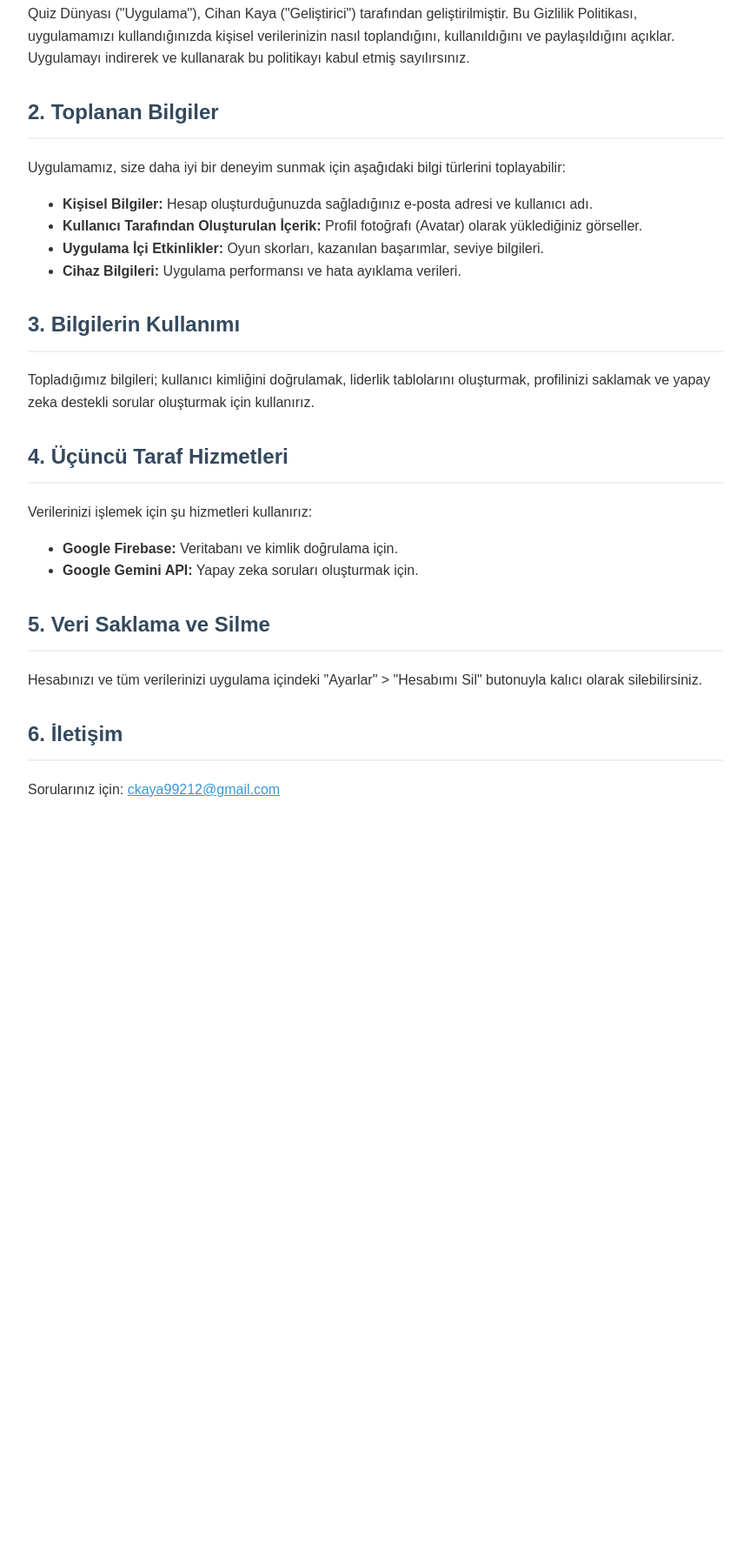
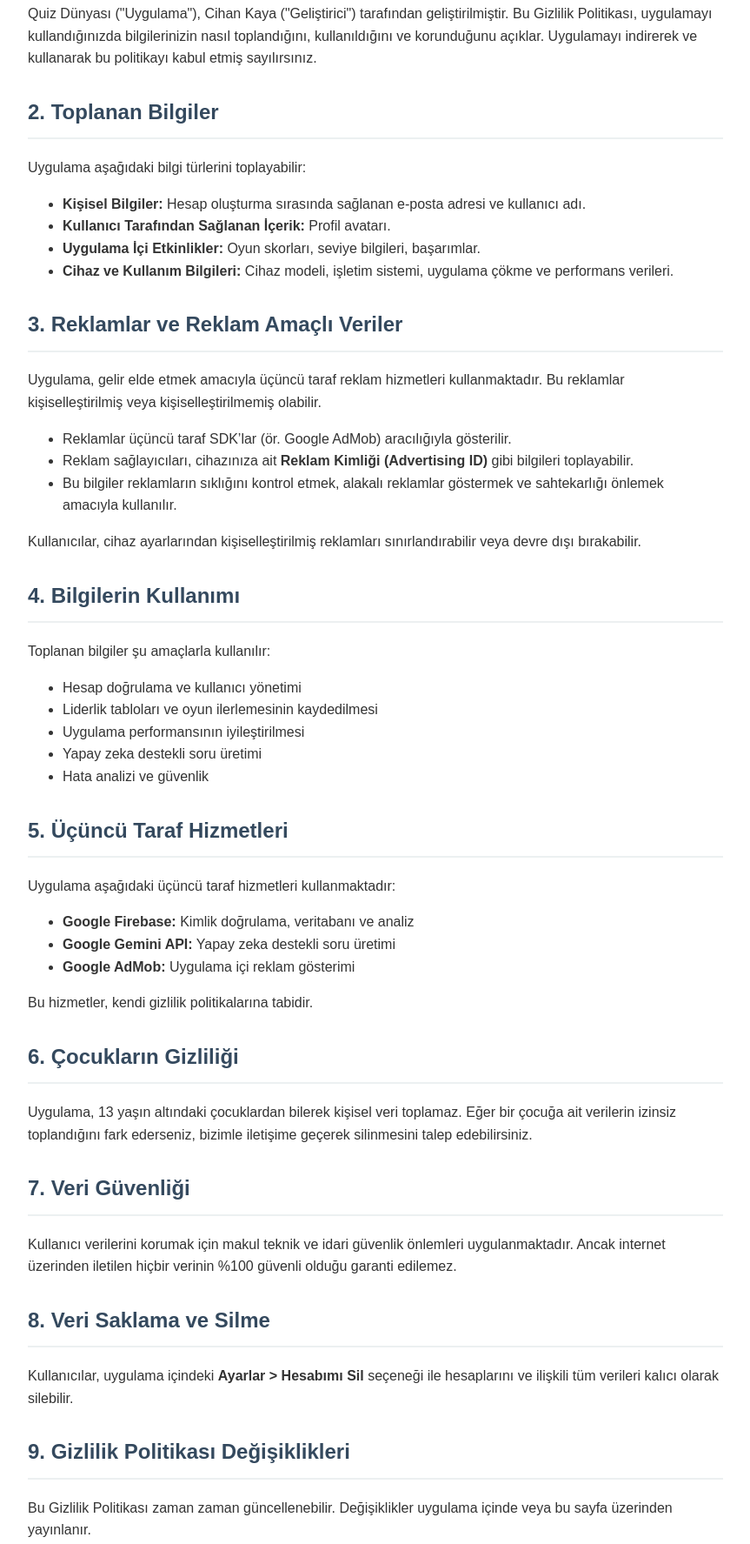
Before and after one commit to ckaya99212-stack/quiz-dunyasi-privacy, a plain HTML site: page index.html in a window 1280 px wide. Shown: the part 320-2095 px from the top of the page at 87% size, without its empty margins (208-1071 px from the left). Before the commit the page ends 1277 px from the top, so only its background shows below. Drawn offline with Linux system fonts and the light colour scheme.

Commit message:
Update index.html

```diff
--- a/index.html
+++ b/index.html
@@ -5,44 +5,119 @@
     <meta name="viewport" content="width=device-width, initial-scale=1.0">
     <title>Gizlilik Politikası - Quiz Dünyası</title>
     <style>
-        body { font-family: sans-serif; line-height: 1.6; max-width: 800px; margin: 0 auto; padding: 20px; color: #333; }
+        body {
+            font-family: sans-serif;
+            line-height: 1.6;
+            max-width: 800px;
+            margin: 0 auto;
+            padding: 20px;
+            color: #333;
+        }
         h1 { color: #2c3e50; }
-        h2 { color: #34495e; border-bottom: 2px solid #ecf0f1; padding-bottom: 10px; margin-top: 30px; }
+        h2 {
+            color: #34495e;
+            border-bottom: 2px solid #ecf0f1;
+            padding-bottom: 10px;
+            margin-top: 30px;
+        }
         a { color: #3498db; }
     </style>
 </head>
 <body>
+
 <h1>Gizlilik Politikası</h1>
+
 <p><strong>Uygulama:</strong> Quiz Dünyası</p>
 <p><strong>Geliştirici:</strong> Cihan Kaya</p>
 <p><strong>Son Güncelleme:</strong> 26 Şubat 2025</p>
 
 <h2>1. Giriş</h2>
-    <p>Quiz Dünyası ("Uygulama"), Cihan Kaya ("Geliştirici") tarafından geliştirilmiştir. Bu Gizlilik Politikası, uygulamamızı kullandığınızda kişisel verilerinizin nasıl toplandığını, kullanıldığını ve paylaşıldığını açıklar. Uygulamayı indirerek ve kullanarak bu politikayı kabul etmiş sayılırsınız.</p>
+<p>
+Quiz Dünyası ("Uygulama"), Cihan Kaya ("Geliştirici") tarafından geliştirilmiştir.
+Bu Gizlilik Politikası, uygulamayı kullandığınızda bilgilerinizin nasıl toplandığını,
+kullanıldığını ve korunduğunu açıklar. Uygulamayı indirerek ve kullanarak bu politikayı
+kabul etmiş sayılırsınız.
+</p>
 
 <h2>2. Toplanan Bilgiler</h2>
-    <p>Uygulamamız, size daha iyi bir deneyim sunmak için aşağıdaki bilgi türlerini toplayabilir:</p>
+<p>Uygulama aşağıdaki bilgi türlerini toplayabilir:</p>
 <ul>
-        <li><strong>Kişisel Bilgiler:</strong> Hesap oluşturduğunuzda sağladığınız e-posta adresi ve kullanıcı adı.</li>
-        <li><strong>Kullanıcı Tarafından Oluşturulan İçerik:</strong> Profil fotoğrafı (Avatar) olarak yüklediğiniz görseller.</li>
-        <li><strong>Uygulama İçi Etkinlikler:</strong> Oyun skorları, kazanılan başarımlar, seviye bilgileri.</li>
-        <li><strong>Cihaz Bilgileri:</strong> Uygulama performansı ve hata ayıklama verileri.</li>
+    <li><strong>Kişisel Bilgiler:</strong> Hesap oluşturma sırasında sağlanan e-posta adresi ve kullanıcı adı.</li>
+    <li><strong>Kullanıcı Tarafından Sağlanan İçerik:</strong> Profil avatarı.</li>
+    <li><strong>Uygulama İçi Etkinlikler:</strong> Oyun skorları, seviye bilgileri, başarımlar.</li>
+    <li><strong>Cihaz ve Kullanım Bilgileri:</strong> Cihaz modeli, işletim sistemi, uygulama çökme ve performans verileri.</li>
 </ul>
 
-    <h2>3. Bilgilerin Kullanımı</h2>
-    <p>Topladığımız bilgileri; kullanıcı kimliğini doğrulamak, liderlik tablolarını oluşturmak, profilinizi saklamak ve yapay zeka destekli sorular oluşturmak için kullanırız.</p>
+<h2>3. Reklamlar ve Reklam Amaçlı Veriler</h2>
+<p>
+Uygulama, gelir elde etmek amacıyla üçüncü taraf reklam hizmetleri kullanmaktadır.
+Bu reklamlar kişiselleştirilmiş veya kişiselleştirilmemiş olabilir.
+</p>
 
-    <h2>4. Üçüncü Taraf Hizmetleri</h2>
-    <p>Verilerinizi işlemek için şu hizmetleri kullanırız:</p>
 <ul>
-        <li><strong>Google Firebase:</strong> Veritabanı ve kimlik doğrulama için.</li>
-        <li><strong>Google Gemini API:</strong> Yapay zeka soruları oluşturmak için.</li>
+    <li>Reklamlar üçüncü taraf SDK’lar (ör. Google AdMob) aracılığıyla gösterilir.</li>
+    <li>Reklam sağlayıcıları, cihazınıza ait <strong>Reklam Kimliği (Advertising ID)</strong> gibi bilgileri toplayabilir.</li>
+    <li>Bu bilgiler reklamların sıklığını kontrol etmek, alakalı reklamlar göstermek ve sahtekarlığı önlemek amacıyla kullanılır.</li>
 </ul>
 
-    <h2>5. Veri Saklama ve Silme</h2>
-    <p>Hesabınızı ve tüm verilerinizi uygulama içindeki "Ayarlar" > "Hesabımı Sil" butonuyla kalıcı olarak silebilirsiniz.</p>
+<p>
+Kullanıcılar, cihaz ayarlarından kişiselleştirilmiş reklamları sınırlandırabilir veya devre dışı bırakabilir.
+</p>
 
-    <h2>6. İletişim</h2>
-    <p>Sorularınız için: <a href="mailto:ckaya99212@gmail.com">ckaya99212@gmail.com</a></p>
+<h2>4. Bilgilerin Kullanımı</h2>
+<p>Toplanan bilgiler şu amaçlarla kullanılır:</p>
+<ul>
+    <li>Hesap doğrulama ve kullanıcı yönetimi</li>
+    <li>Liderlik tabloları ve oyun ilerlemesinin kaydedilmesi</li>
+    <li>Uygulama performansının iyileştirilmesi</li>
+    <li>Yapay zeka destekli soru üretimi</li>
+    <li>Hata analizi ve güvenlik</li>
+</ul>
+
+<h2>5. Üçüncü Taraf Hizmetleri</h2>
+<p>Uygulama aşağıdaki üçüncü taraf hizmetleri kullanmaktadır:</p>
+<ul>
+    <li><strong>Google Firebase:</strong> Kimlik doğrulama, veritabanı ve analiz</li>
+    <li><strong>Google Gemini API:</strong> Yapay zeka destekli soru üretimi</li>
+    <li><strong>Google AdMob:</strong> Uygulama içi reklam gösterimi</li>
+</ul>
+
+<p>
+Bu hizmetler, kendi gizlilik politikalarına tabidir.
+</p>
+
+<h2>6. Çocukların Gizliliği</h2>
+<p>
+Uygulama, 13 yaşın altındaki çocuklardan bilerek kişisel veri toplamaz.
+Eğer bir çocuğa ait verilerin izinsiz toplandığını fark ederseniz,
+bizimle iletişime geçerek silinmesini talep edebilirsiniz.
+</p>
+
+<h2>7. Veri Güvenliği</h2>
+<p>
+Kullanıcı verilerini korumak için makul teknik ve idari güvenlik önlemleri uygulanmaktadır.
+Ancak internet üzerinden iletilen hiçbir verinin %100 güvenli olduğu garanti edilemez.
+</p>
+
+<h2>8. Veri Saklama ve Silme</h2>
+<p>
+Kullanıcılar, uygulama içindeki <strong>Ayarlar &gt; Hesabımı Sil</strong> seçeneği ile
+hesaplarını ve ilişkili tüm verileri kalıcı olarak silebilir.
+</p>
+
+<h2>9. Gizlilik Politikası Değişiklikleri</h2>
+<p>
+Bu Gizlilik Politikası zaman zaman güncellenebilir.
+Değişiklikler uygulama içinde veya bu sayfa üzerinden yayınlanır.
+</p>
+
+<h2>10. İletişim</h2>
+<p>
+Gizlilik ile ilgili sorularınız için bizimle iletişime geçebilirsiniz:
+</p>
+<p>
+📧 <a href="mailto:ckaya99212@gmail.com">ckaya99212@gmail.com</a>
+</p>
+
 </body>
 </html>
```
Lines whose indentation alone changed are shown as unchanged.
